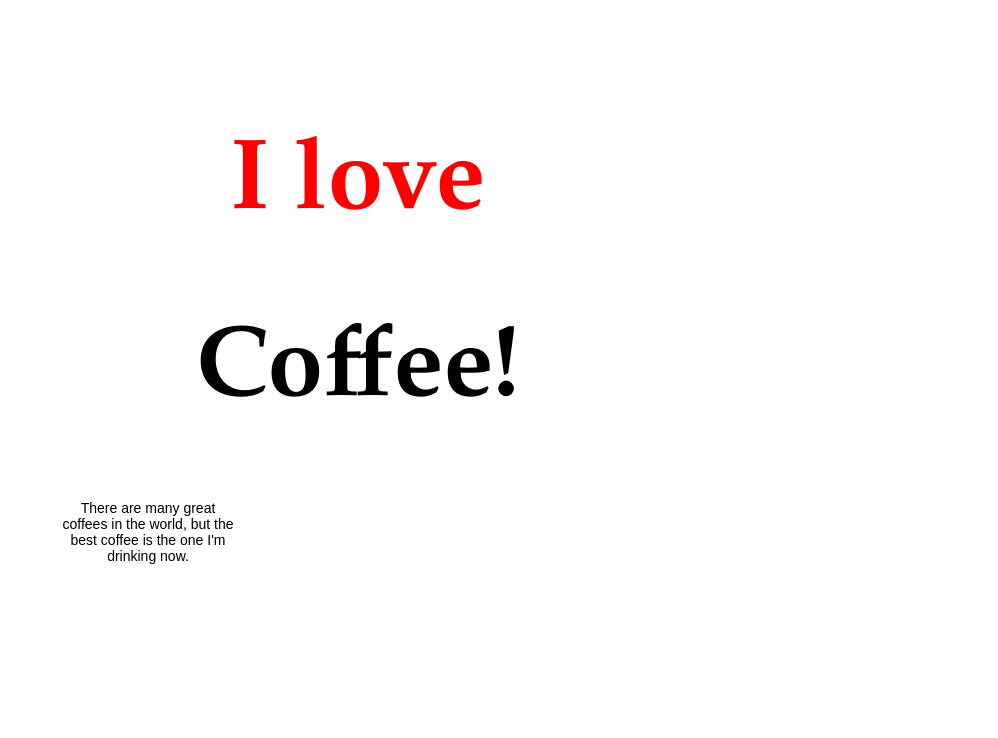
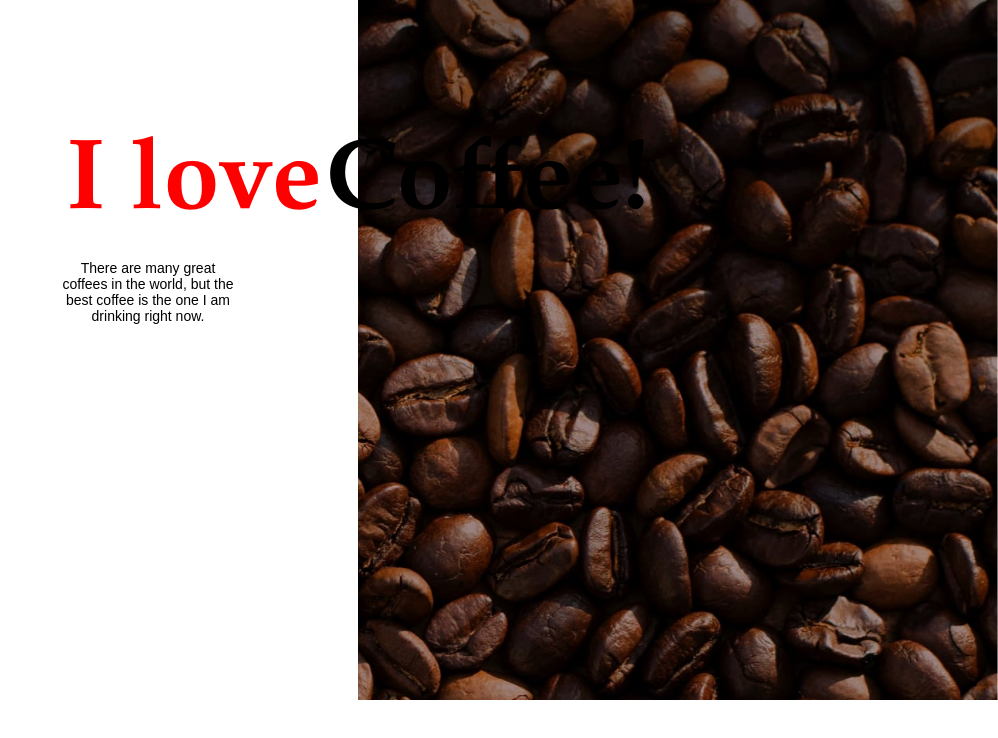
Before and after one commit to KathrynLear/coffee-website, a plain HTML site: page index.html in a window 1280 px wide. Shown: the whole page, without its empty margins (282-1280 px from the left). Drawn offline with Linux system fonts and the light colour scheme; a web font is replaced by a local one.

Commit message:
Position

```diff
--- a/index.html
+++ b/index.html
@@ -14,10 +14,12 @@
             <h1>I love</h1>
             <h1 id="second-header">Coffee! </h1>
         </div>
-        <p>There are many great coffees in the world, but the best coffee is the one I'm drinking now.</p>
+        <p>There are many great coffees in the world, but the best coffee is the one I am drinking right now.</p>
     </div>
 
-    <body>
+    <div id="hero-beans">
+
+    </div>
 
     </body>
 
--- a/style.css
+++ b/style.css
@@ -3,6 +3,7 @@ h1{
     font-size: 100px;
 
     font-family: 'Palatino', serif;
+    display: inline;
 }
 #second-header{
     color: #000000;
@@ -20,4 +21,19 @@ p{
     margin-left: auto;
     text-align: center;
     margin-top: 10%;
+    position: relative;
+    z-index: 2;
 }
+    #hero-beans{
+        background-image: url("Images/beans-min.jpg");
+        background-size: cover;
+        background-attachment: fixed;
+        position: absolute;
+        z-index: 1;
+    width: 50%;
+    height: 700px;
+
+    top:0px;
+    right:0px;
+
+}
```
Also changed, not shown: Images/beans-min.jpg (added).
